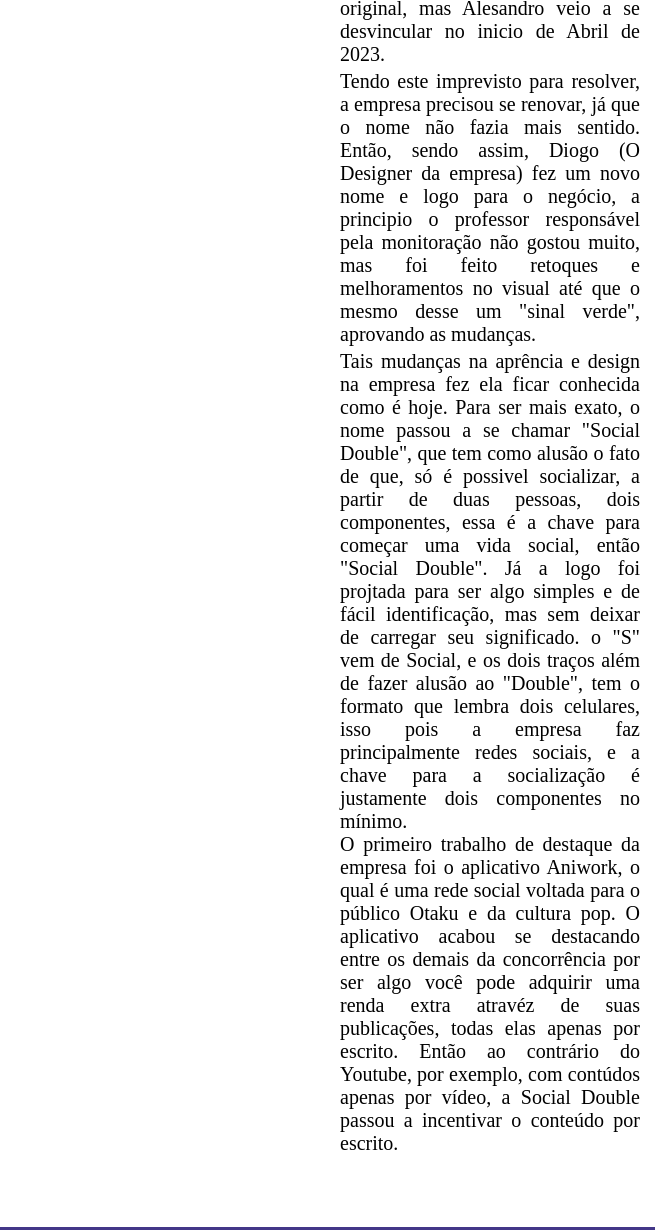
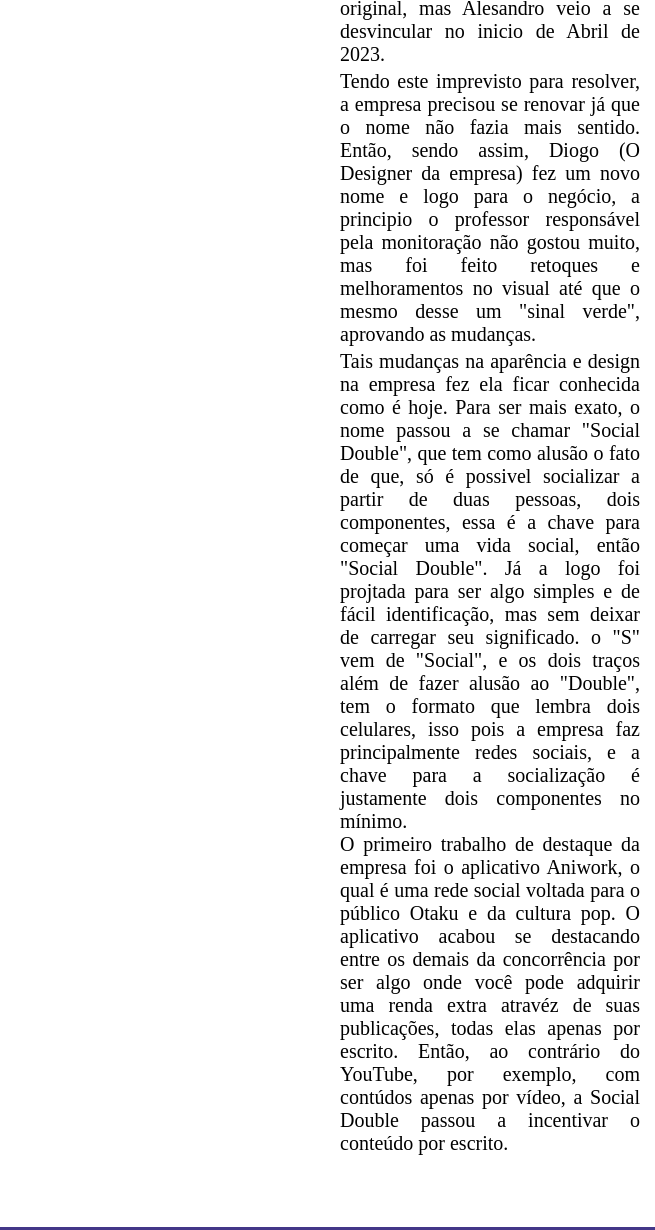
Before and after one commit to socialdoubleofc/Social-Double---siteofc, a plain HTML site: page historia.html in a window 1280 px wide. Shown: the part 1161-2391 px from the top of the page, 0-655 px from the left. Drawn offline with Linux system fonts and the light colour scheme.

Commit message:
Atualizei historia.html

```diff
--- a/historia.html
+++ b/historia.html
@@ -77,7 +77,7 @@
           <div style="max-width: 600px; margin: 0 auto;">
             <div style="display: flex; align-items: center;">
               <div style="max-width: 50%; margin-right: 20px; text-align: justify;">
-                <p style="font-size: 20px;">Tendo este imprevisto para resolver, a empresa precisou se renovar, já que o nome não fazia mais sentido. Então, sendo assim, Diogo (O Designer da empresa) fez um novo nome e logo para o negócio, a principio o professor responsável pela monitoração não gostou muito, mas foi feito retoques e melhoramentos no visual até que o mesmo desse um "sinal verde", aprovando as mudanças. </p>
+                <p style="font-size: 20px;">Tendo este imprevisto para resolver, a empresa precisou se renovar já que o nome não fazia mais sentido. Então, sendo assim, Diogo (O Designer da empresa) fez um novo nome e logo para o negócio, a principio o professor responsável pela monitoração não gostou muito, mas foi feito retoques e melhoramentos no visual até que o mesmo desse um "sinal verde", aprovando as mudanças. </p>
               </div>
               <div style="max-width: 50%;">
                 <img src="imagens/Logo.png" style="max-width: 100%;">
@@ -88,7 +88,7 @@
           <div style="max-width: 600px; margin: 0 auto;">
             <div style="display: flex; align-items: center;">
               <div style="max-width: 50%; margin-right: 20px; text-align: justify;">
-                <p style="font-size: 20px;"> Tais mudanças na aprência e design na empresa fez ela ficar conhecida como é hoje. Para ser mais exato, o nome passou a se chamar "Social Double", que tem como alusão o fato de que, só é possivel socializar, a partir de duas pessoas, dois componentes, essa é a chave para começar uma vida social, então "Social Double". Já a logo foi projtada  para ser algo simples e de fácil identificação, mas sem deixar de carregar seu significado. o "S" vem de Social, e os dois traços além de fazer alusão ao "Double", tem o formato que lembra dois celulares, isso pois a empresa faz principalmente redes sociais, e a chave para a socialização é justamente dois componentes no mínimo. </p>
+                <p style="font-size: 20px;"> Tais mudanças na aparência e design na empresa fez ela ficar conhecida como é hoje. Para ser mais exato, o nome passou a se chamar "Social Double", que tem como alusão o fato de que, só é possivel socializar a partir de duas pessoas, dois componentes, essa é a chave para começar uma vida social, então "Social Double". Já a logo foi projtada  para ser algo simples e de fácil identificação, mas sem deixar de carregar seu significado. o "S" vem de "Social", e os dois traços além de fazer alusão ao "Double", tem o formato que lembra dois celulares, isso pois a empresa faz principalmente redes sociais, e a chave para a socialização é justamente dois componentes no mínimo. </p>
               </div>
               <div style="max-width: 50%;">
                 <img src="imagens/Logo2.png" style="max-width: 100%;">
@@ -99,7 +99,7 @@
           <div style="max-width: 600px; margin: 0 auto;">
             <div style="display: flex; align-items: center;">
               <div style="max-width: 50%; margin-right: 20px; text-align: justify;">
-                <p style="font-size: 20px;"> O primeiro trabalho de destaque da empresa foi o aplicativo Aniwork, o qual é uma rede social voltada para o público Otaku e da cultura pop. O aplicativo acabou se destacando entre os demais da concorrência por ser algo você pode adquirir uma renda extra atravéz de suas publicações, todas elas apenas por escrito. Então ao contrário do Youtube, por exemplo, com contúdos apenas por vídeo, a Social Double passou a incentivar o conteúdo por escrito. </p>
+                <p style="font-size: 20px;"> O primeiro trabalho de destaque da empresa foi o aplicativo Aniwork, o qual é uma rede social voltada para o público Otaku e da cultura pop. O aplicativo acabou se destacando entre os demais da concorrência por ser algo onde você pode adquirir uma renda extra atravéz de suas publicações, todas elas apenas por escrito. Então, ao contrário do YouTube, por exemplo, com contúdos apenas por vídeo, a Social Double passou a incentivar o conteúdo por escrito. </p>
               </div>
               <div style="max-width: 50%;">
                 <img src="imagens/aniwork.jpg" style="max-width: 100%;">
```
